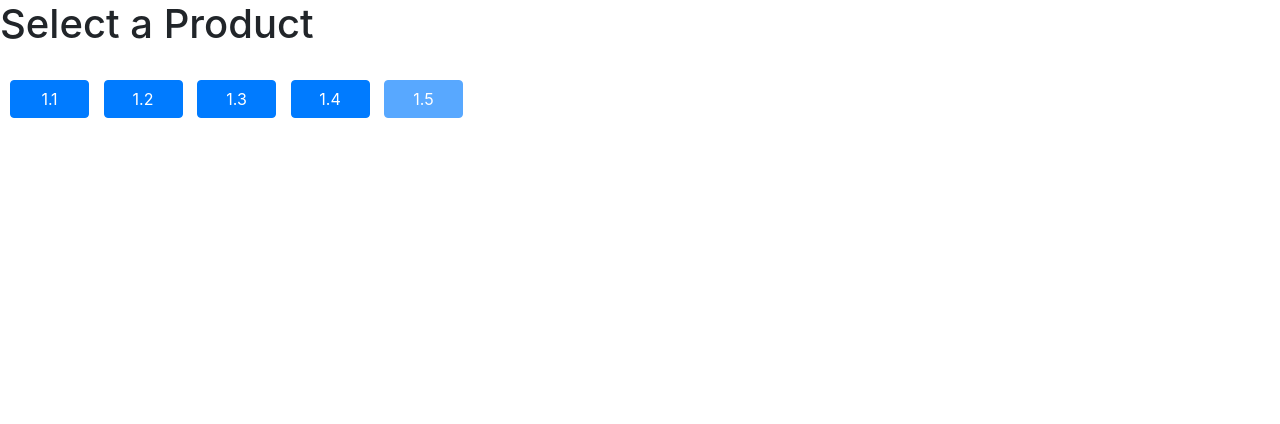
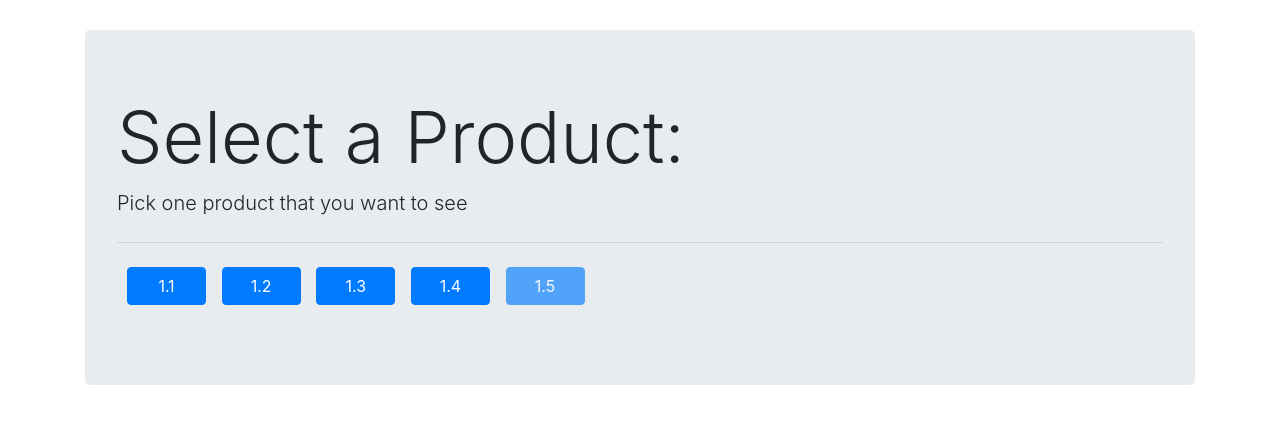
Before and after one commit to SmashMineGame/humanities, a plain HTML site: page index.html in a window 1280 px wide. Drawn offline with nearby package versions, Linux system fonts and the light colour scheme.

Commit message:
changed disign

```diff
--- a/index.html
+++ b/index.html
@@ -5,20 +5,24 @@
     <!-- Required meta tags -->
     <meta charset="utf-8">
     <meta name="viewport" content="width=device-width, initial-scale=1, shrink-to-fit=no">
-
-    <!-- Bootstrap CSS -->
     <link rel="stylesheet" href="https://maxcdn.bootstrapcdn.com/bootstrap/4.0.0-beta.2/css/bootstrap.min.css">
     <link rel="stylesheet" href="styles.css">
   </head>
   <body>
-    <h1>Select a Product</h1>
-    <br />
-    <a class="btn btn-primary index-button" href="1.1/1-1main.html">1.1</a>
-    <a class="btn btn-primary index-button" href="1.2/1-2main.html">1.2</a>
-    <a class="btn btn-primary index-button" href="1.3/1-3main.html">1.3</a>
-    <a class="btn btn-primary index-button" href="1.4/1-4main.html">1.4</a>
-    <a class="btn btn-primary index-button disabled" href="/1.5/1-5main.html">1.5</a>
-
+  <div class="container">
+  <div class="jumbotron">
+  <h1 class="display-3">Select a Product:</h1>
+  <p class="lead">Pick one product that you want to see</p>
+  <hr class="my-4">
+  <p class="lead">
+    <a class="btn btn-primary btn-large index-button" href="1.1/1-1main.html">1.1</a>
+    <a class="btn btn-primary btn-large index-button" href="1.2/1-2main.html">1.2</a>
+    <a class="btn btn-primary btn-large index-button" href="1.3/1-3main.html">1.3</a>
+    <a class="btn btn-primary btn-large index-button" href="1.4/1-4main.html">1.4</a>
+    <a class="btn btn-primary btn-large index-button disabled" href="1.5/1-5main.html">1.5</a>
+  </p>
+  </div>
+</div>
     <script src="https://code.jquery.com/jquery-3.2.1.slim.min.js"></script>
     <script src="https://cdnjs.cloudflare.com/ajax/libs/popper.js/1.12.3/umd/popper.min.js"></script>
     <script src="https://maxcdn.bootstrapcdn.com/bootstrap/4.0.0-beta.2/js/bootstrap.min.js"></script>
--- a/styles.css
+++ b/styles.css
@@ -2,3 +2,6 @@
   width: 79px;
   margin-left: 10px;
 }
+.container{
+  margin-top: 30px;
+}
```
